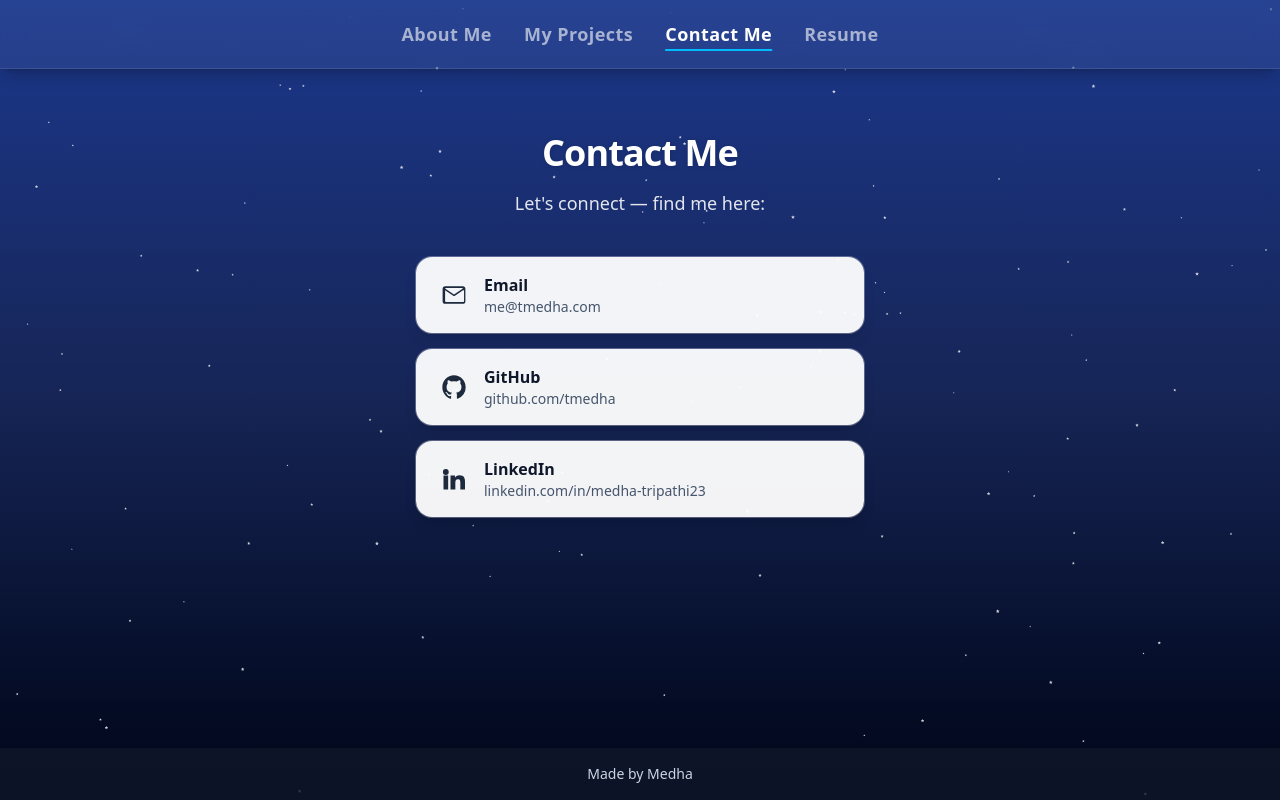
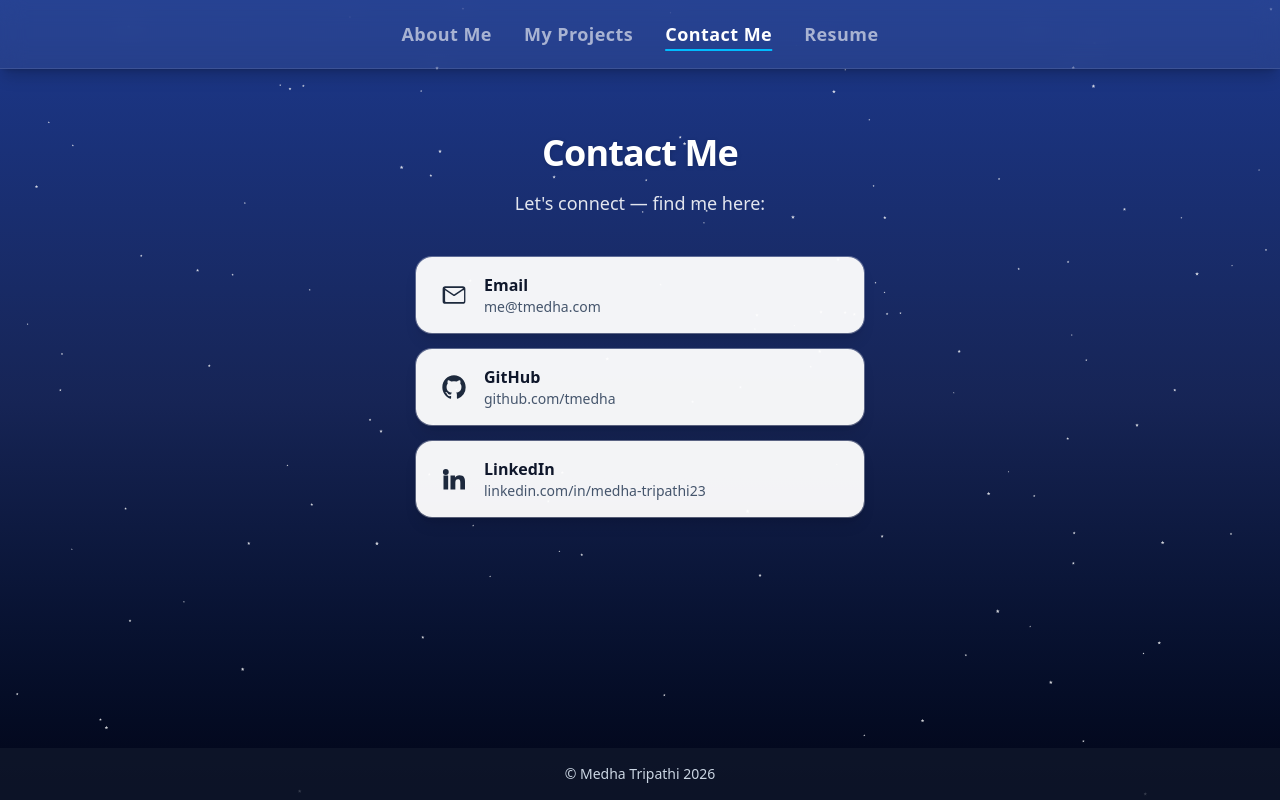
Before and after one commit to tmedha/tmedha.github.io, a React (Vite) app: page /#/contact in a window 1280 px wide. Built offline with nearby package versions, Linux system fonts and the light colour scheme.

Commit message:
Fix footer

```diff
--- a/src/components/Footer.jsx
+++ b/src/components/Footer.jsx
@@ -1,7 +1,7 @@
 function Footer() {
   return (
     <footer className="bg-slate-900/80 py-4 text-center text-sm text-slate-300">
-      Made by Medha
+      &copy; Medha Tripathi {new Date().getFullYear()}
     </footer>
   )
 }
```
